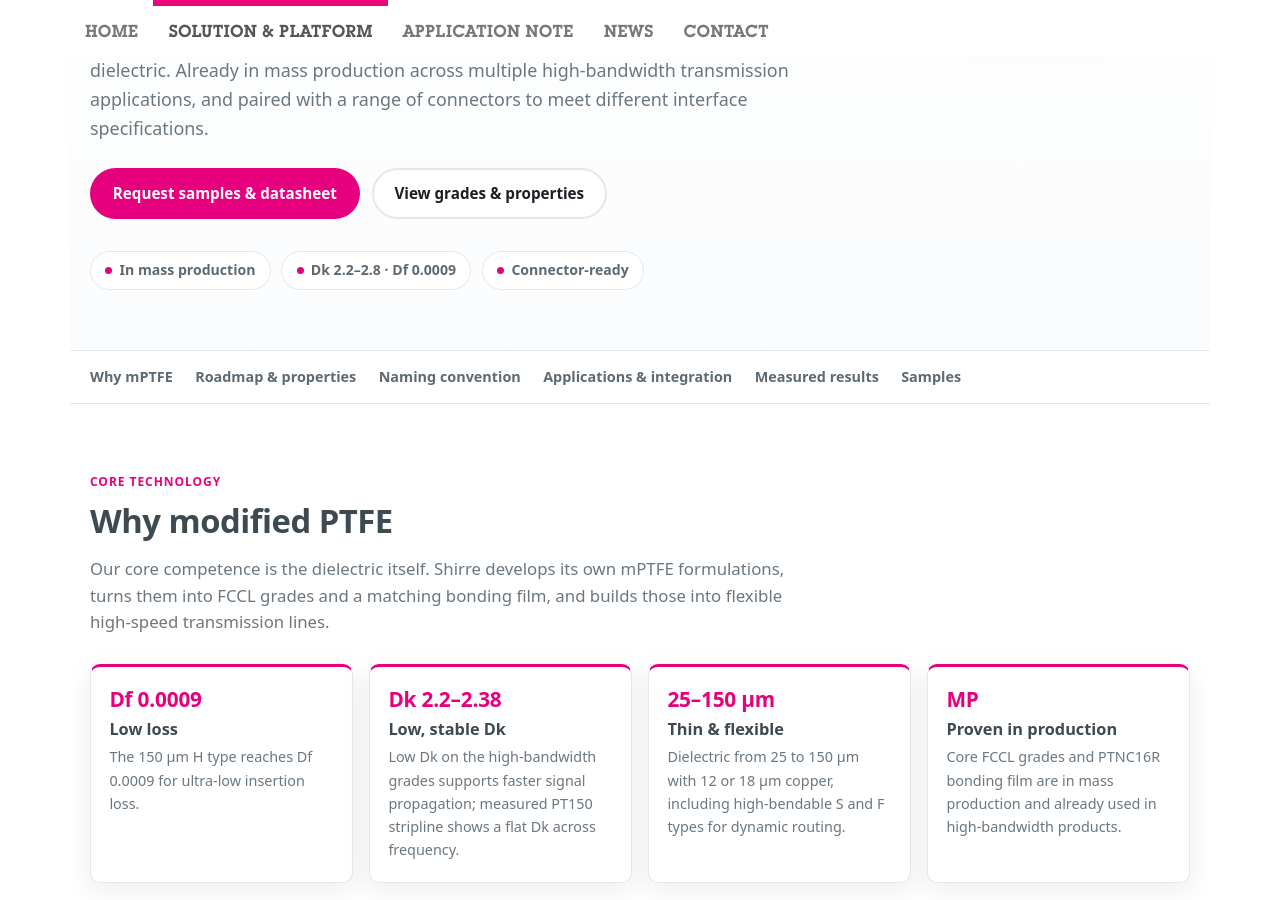
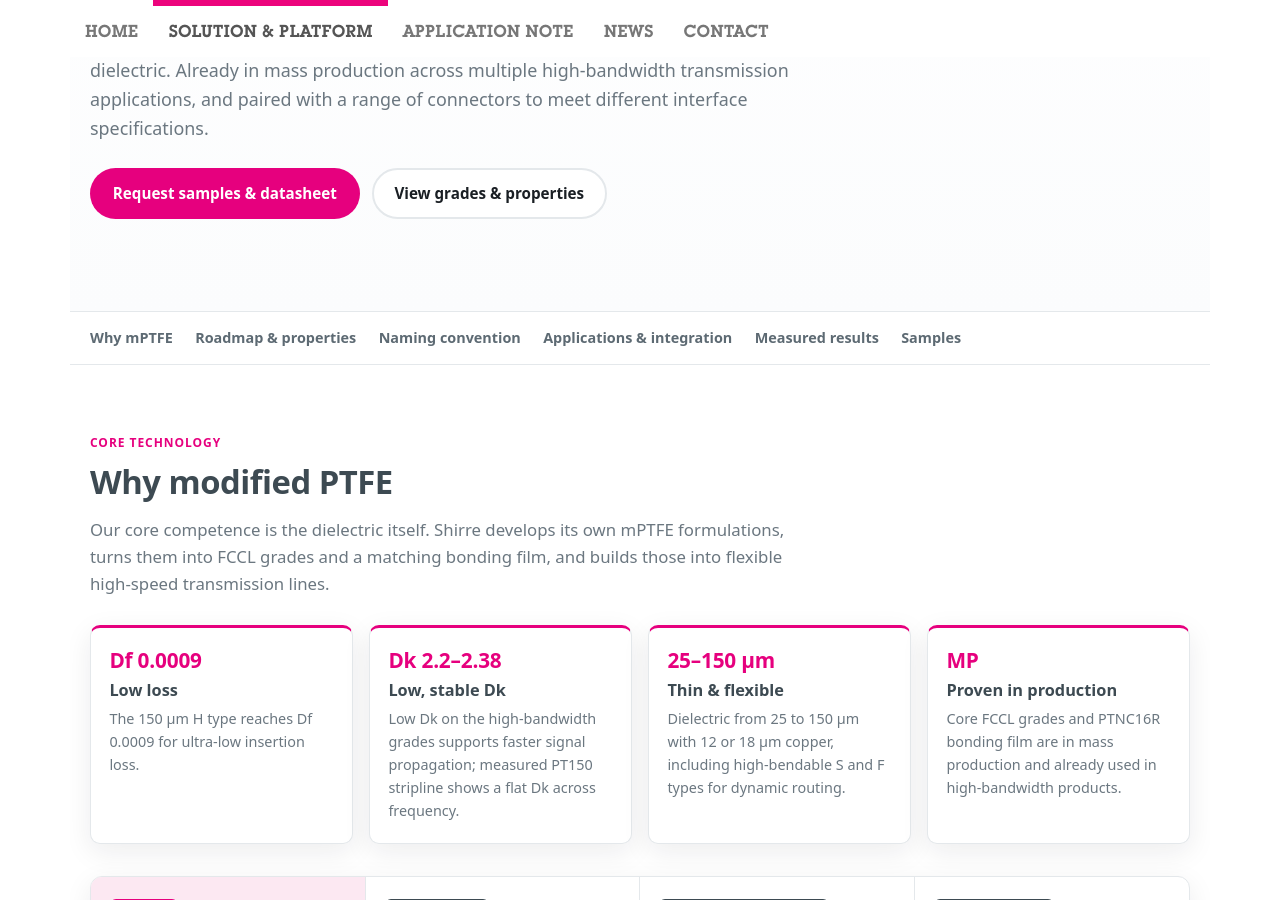
Before and after one commit to ITShirre/www.shirre.com, a Jekyll site: the page built from index.html, in a window 1280 px wide and 900 px high, scrolled down 1282 px. Built offline with Jekyll 4.4.1, drawn with Linux system fonts in a browser that asks for light colours.

Commit message:
PheroTetra: remove hero chips

```diff
--- a/_includes/products/pherotetra-mptfe.html
+++ b/_includes/products/pherotetra-mptfe.html
@@ -21,11 +21,6 @@
         <a class="pt-btn pt-btn-primary" href="mailto:Charles@shirre.com?subject=PheroTetra%C2%AE%20FCCL%20%E2%80%94%20sample%20%2F%20datasheet%20request">Request samples &amp; datasheet</a>
         <a class="pt-btn pt-btn-ghost" href="#pt-roadmap">View grades &amp; properties</a>
       </div>
-      <ul class="pt-chips" aria-label="Key facts">
-        <li class="pt-chip">In mass production</li>
-        <li class="pt-chip">Dk 2.2–2.8 · Df 0.0009</li>
-        <li class="pt-chip">Connector-ready</li>
-      </ul>
     </div>
   </section>
 
```
